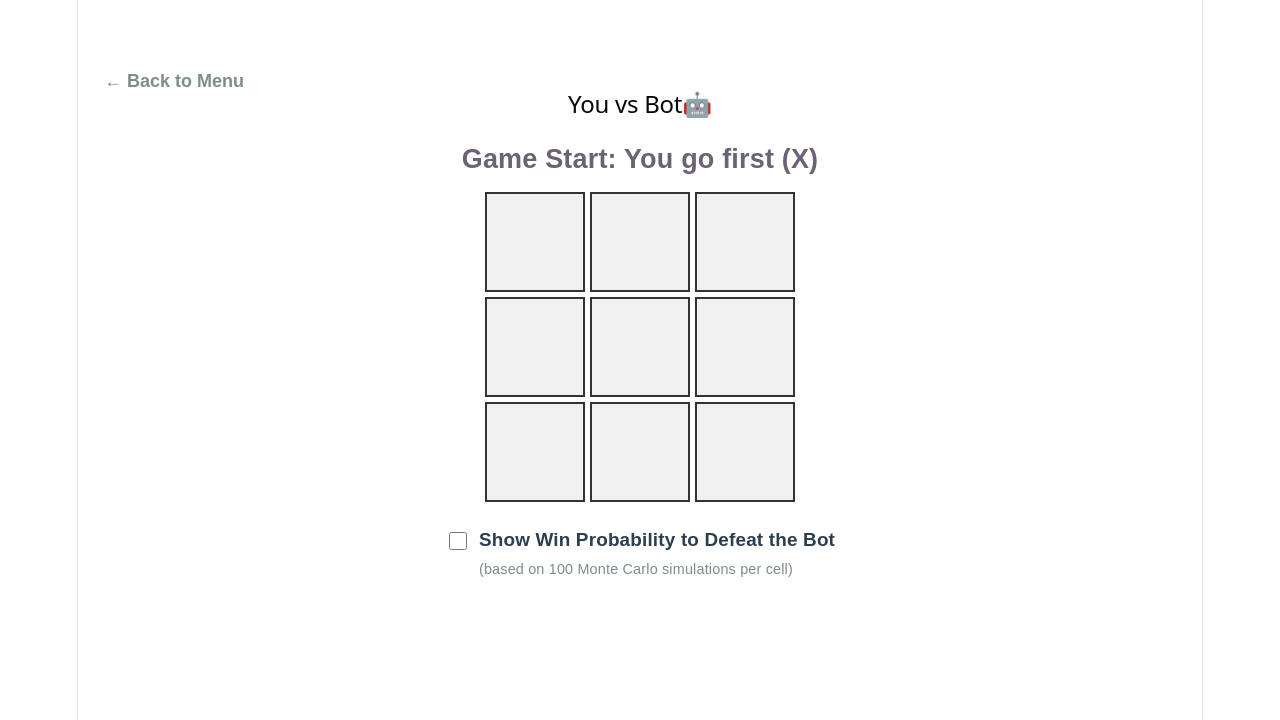
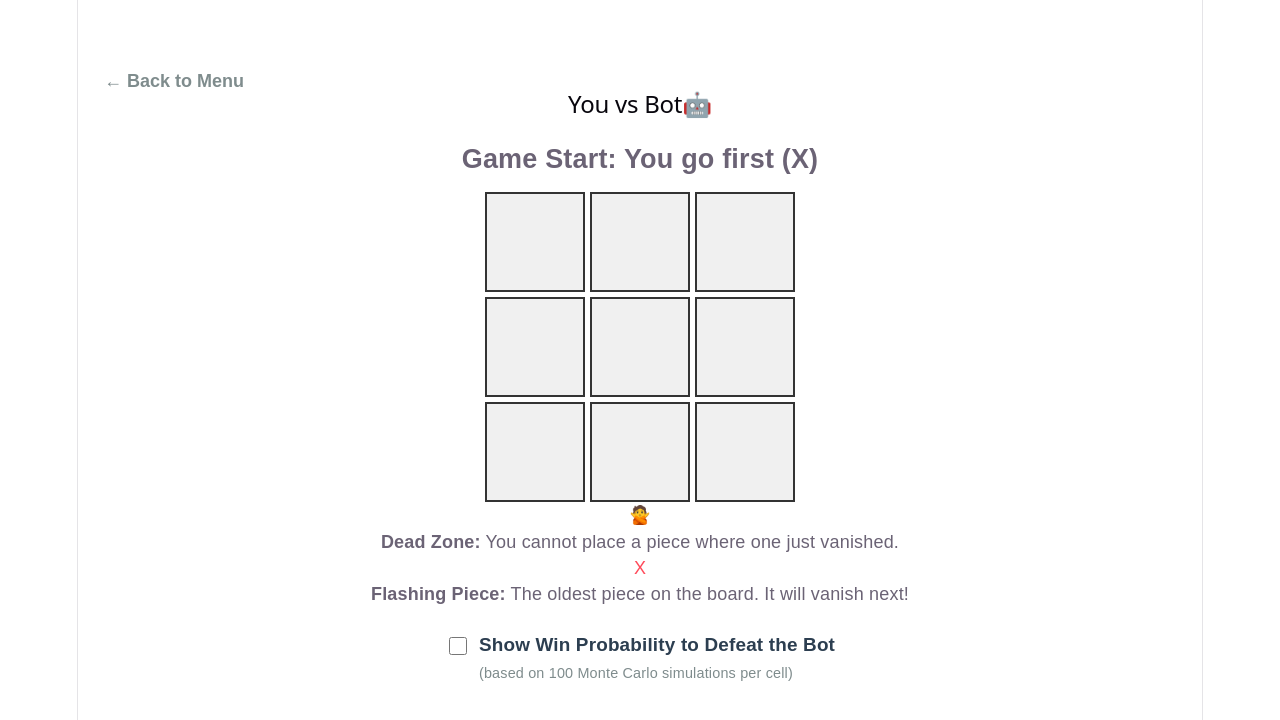
Before and after one commit to 6Beaming/Temporal-Tic-Tac-Toe, a React (Vite) app in the folder frontend/: page / in a window 1280 px wide. Both pictures are taken after a click on the button "Play with Bot". Shown: the top 720 px of the page. Built offline with nearby package versions, Linux system fonts and the light colour scheme.

Commit message:
feat: add game legend to explain dead zone and flashing piece mechanics

```diff
--- a/frontend/src/App.tsx
+++ b/frontend/src/App.tsx
@@ -372,6 +372,21 @@ function App() {
         </div>
       </div>
 
+      <div className="game-legend">
+        <div className="legend-item">
+          <div className="legend-cell">🙅</div>
+          <div className="legend-text">
+            <strong>Dead Zone:</strong> You cannot place a piece where one just vanished.
+          </div>
+        </div>
+        <div className="legend-item">
+          <div className="legend-cell pulsing">X</div>
+          <div className="legend-text">
+            <strong>Flashing Piece:</strong> The oldest piece on the board. It will vanish next!
+          </div>
+        </div>
+      </div>
+
       {gameMode === 'bot' && !winner && (
          <div className="assist-toggle">
            <label className="toggle-label">
```
